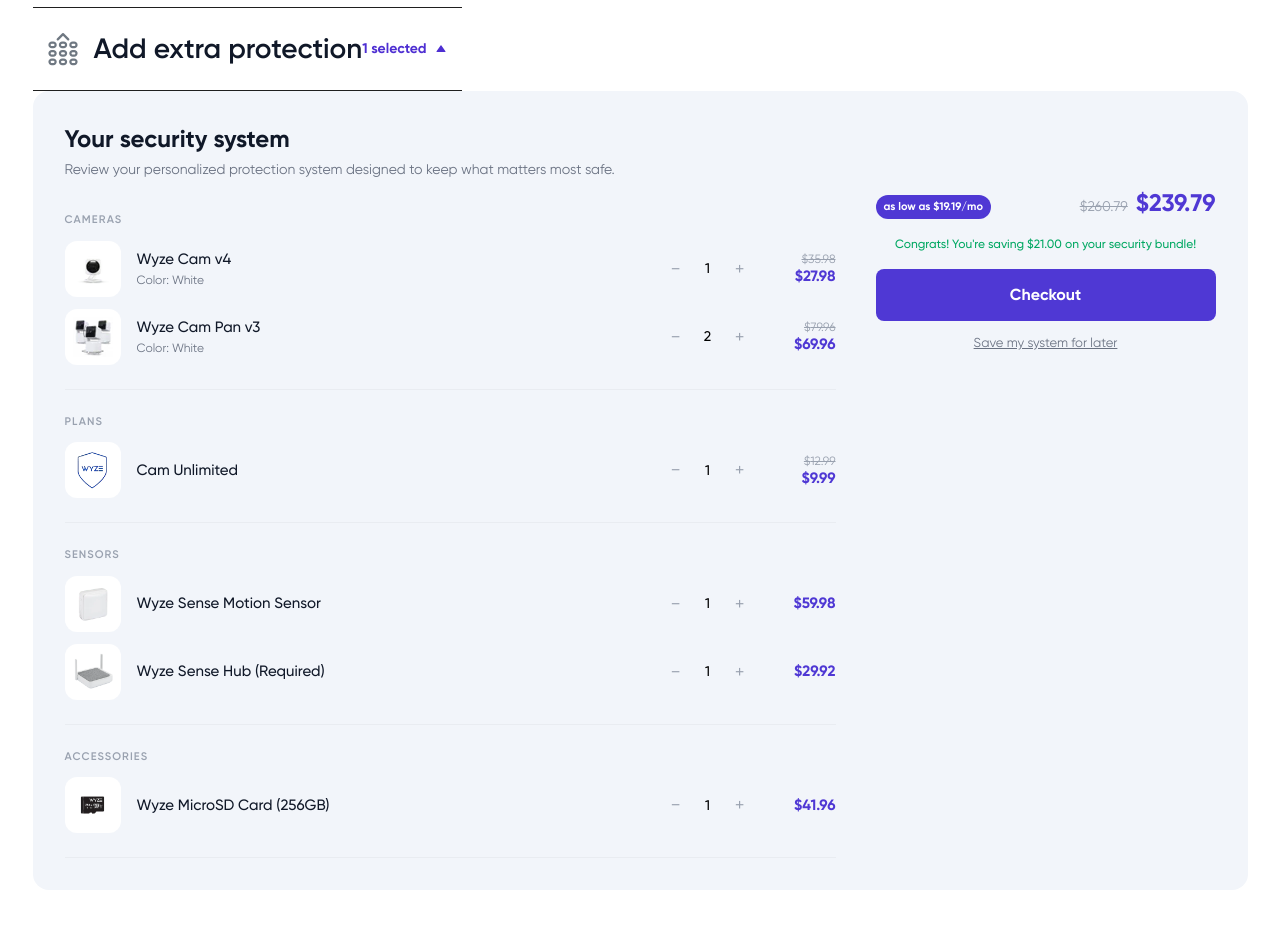
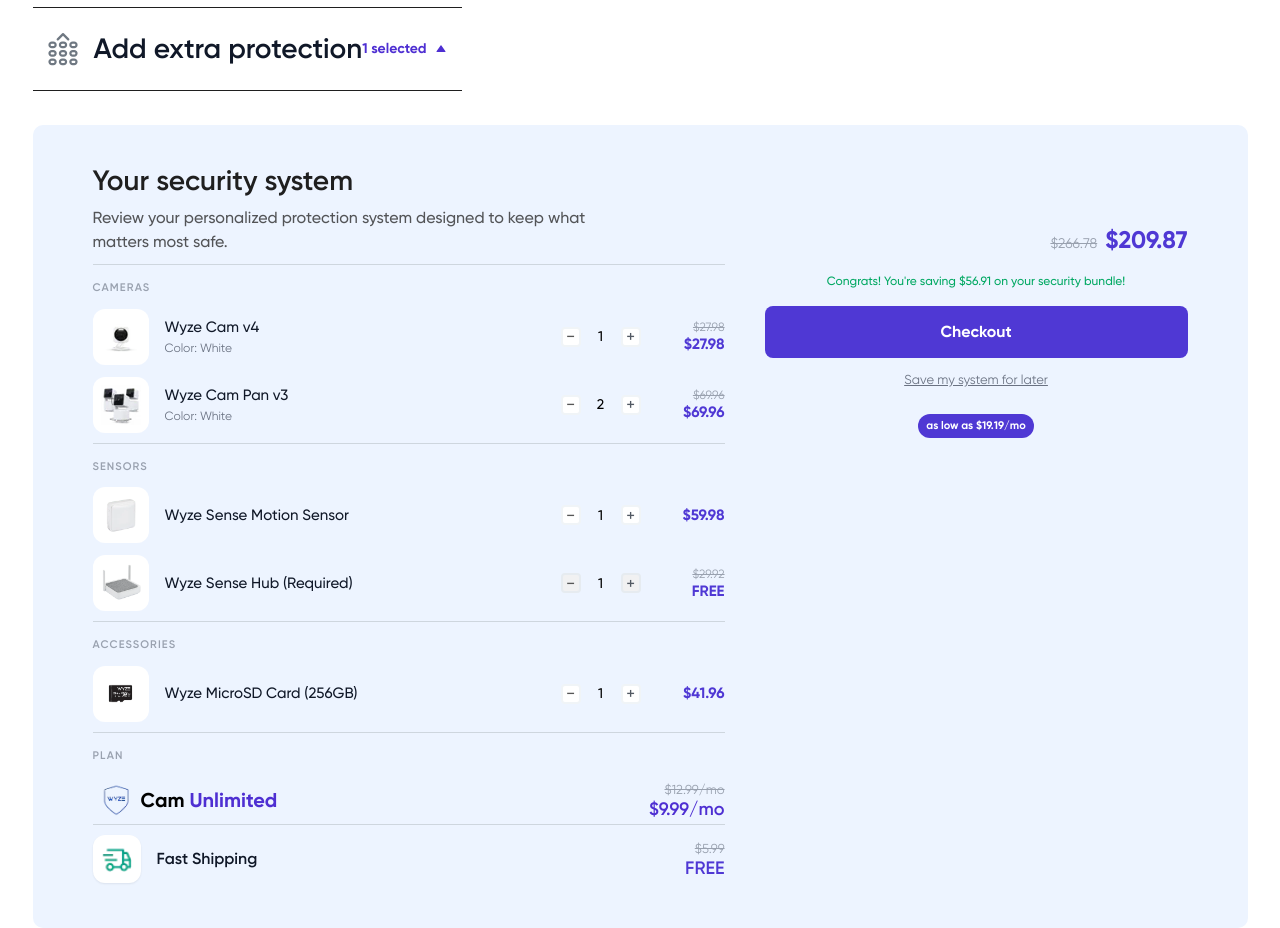
Before and after one commit to OmarElmoez/bundle-builder, a React (Vite) app: page / in a window 1280 px wide. Shown: the part 902-1830 px from the top of the page. Before the commit the page ends 1792 px from the top, so only its background shows below. Built offline with nearby package versions, Linux system fonts and the light colour scheme.

Commit message:
enhance UI for review section and add new keys for lineItems in store

```diff
--- a/src/components/ProductCard.tsx
+++ b/src/components/ProductCard.tsx
@@ -5,9 +5,6 @@
 const ProductCard = ({ product, categoryKey }) => {
   const updateQuantity = useBuilderStore((state) => state.updateQuantity);
 
-  // const categorySelections = useBuilderStore(
-  //   (state) => state.selections[categoryKey] || {},
-  // );
   const totalProductQuantity = useBuilderStore((state) =>
     state.getProductTotalQuantity(categoryKey, product.id),
   );
@@ -20,7 +17,6 @@
     productId: product.id,
     variantColor: activeColor,
   });
-  // const currentQuantity = categorySelections[activeKey] || 0;
   const isSelected = totalProductQuantity > 0;
 
   const currentQuantity = useBuilderStore(
--- a/src/components/ReviewSection.tsx
+++ b/src/components/ReviewSection.tsx
@@ -1,28 +1,38 @@
-import React from "react";
+import data from "@/db.json";
 import useBuilderStore from "@/store/useBuilderStore";
 
 const ReviewSection = () => {
-  // Listen to raw state to ensure instant re-renders
   const selections = useBuilderStore((state) => state.selections);
   void selections;
+
   const getCartDetails = useBuilderStore((state) => state.getCartDetails);
   const getCartTotal = useBuilderStore((state) => state.getCartTotal);
   const updateQuantity = useBuilderStore((state) => state.updateQuantity);
 
   const cartItems = getCartDetails();
   const cartTotal = getCartTotal();
+  const shipping = data.shipping;
+  const shippingPrice = Number(shipping?.cost ?? 0);
+  const shippingIsFree = Boolean(shipping?.isFree);
   const cartOriginalTotal = Number(
     cartItems
       .reduce(
         (sum, item) =>
-          sum + (Number(item.originalPrice ?? item.unitPrice) * item.quantity),
+          sum + Number(item.originalPrice ?? item.unitPrice) * item.quantity,
         0,
       )
       .toFixed(2),
   );
-  const cartSavings = Number(Math.max(0, cartOriginalTotal - cartTotal).toFixed(2));
-  const hasSavings = cartOriginalTotal > cartTotal;
+  const totalOriginalPrice = Number(
+    (cartOriginalTotal + (shippingIsFree ? shippingPrice : 0)).toFixed(2),
+  );
+  const cartSavings = Number(
+    Math.max(0, totalOriginalPrice - cartTotal).toFixed(2),
+  );
+  const hasSavings = totalOriginalPrice > cartTotal;
   const formatPrice = (value) => `$${Number(value).toFixed(2)}`;
+  const formatSubscriptionPrice = (value, frequency) =>
+    `${formatPrice(value)}/${frequency || "mo"}`;
 
   const groupedItems = cartItems.reduce((acc, item) => {
     if (!acc[item.category]) {
@@ -31,40 +41,51 @@
     acc[item.category].push(item);
     return acc;
   }, {});
+  const productGroups = Object.entries(groupedItems).filter(
+    ([category]) => category !== "plans",
+  );
+  const planItem = groupedItems.plans?.[0] || null;
 
   if (cartItems.length === 0) {
     return (
       <div className="bg-[#f2f5fa] p-8 rounded-2xl text-center">
-        <h2 className="text-xl font-bold text-gray-900 mb-2">Your security system</h2>
+        <h2 className="text-xl font-bold text-gray-900 mb-2">
+          Your security system
+        </h2>
         <p className="text-gray-500 text-sm">Your cart is currently empty.</p>
       </div>
     );
   }
 
   return (
-    <div className="bg-[#f2f5fa] p-6 lg:p-8 rounded-2xl flex flex-col lg:flex-row gap-10">
-
-      <div className="flex-1">
-        <header className="mb-8">
-          <h2 className="text-2xl font-bold text-gray-900 mb-1">
+    <div className="bg-[#EDF4FF] py-8.75 px-15 rounded-[10px] flex flex-col lg:flex-row gap-10 mt-8.5">
+      <div>
+        <header>
+          <h2 className="text-[28px] font-semibold text-[#1F1F1F] mb-1">
             Your security system
           </h2>
-          <p className="text-gray-500 text-[14px]">
-            Review your personalized protection system designed to keep what matters most safe.
+          <p className="text-[#1F1F1FBF] text-[16px] font-medium w-[85%] mb-2.5">
+            Review your personalized protection system designed to keep what
+            matters most safe.
           </p>
         </header>
 
-        <div className="space-y-6">
-          {Object.entries(groupedItems).map(([category, items]) => (
-            <div key={category}>
+        <div className="space-y-2.5">
+          {productGroups.map(([category, items]) => (
+            <div
+              key={category}
+              className="border border-[#CED6DE] border-r-0 border-l-0 border-b-0 pt-3.75"
+            >
               <h3 className="text-[11px] font-semibold text-gray-400 uppercase tracking-widest mb-3">
                 {category}
               </h3>
 
               <ul className="space-y-3">
                 {items.map((item) => (
-                  <li key={item.key} className="flex items-center justify-between group">
-
+                  <li
+                    key={item.key}
+                    className="flex items-center justify-between group gap-4"
+                  >
                     <div className="flex items-center gap-4">
                       <div className="bg-white p-2 rounded-xl w-14 h-14 flex items-center justify-center shrink-0">
                         <img
@@ -86,10 +107,10 @@
                     </div>
 
                     <div className="flex items-center gap-6">
-
                       <div className="flex items-center gap-3">
                         <button
                           onClick={() =>
+                            !item.isFree &&
                             updateQuantity({
                               category: item.category,
                               productId: item.productId,
@@ -97,15 +118,20 @@
                               delta: -1,
                             })
                           }
-                          className="w-6 h-6 flex items-center justify-center text-gray-400 hover:text-gray-900 transition-colors text-lg"
+                          disabled={item.isFree}
+                          className="cursor-pointer w-5 h-5 rounded-sm border-2 text-[#575757] border-[#F0F4F7] flex justify-center items-center bg-white disabled:bg-[#F1F1F2] disabled:border-[#E6EBF0] disabled:cursor-not-allowed"
+                          aria-label="Decrease quantity"
                         >
+                          <span className="font-medium leading-none mt-px">
                             &minus;
+                          </span>
                         </button>
                         <span className="text-[14px] font-medium w-4 text-center">
                           {item.quantity}
                         </span>
                         <button
                           onClick={() =>
+                            !item.isFree &&
                             updateQuantity({
                               category: item.category,
                               productId: item.productId,
@@ -113,43 +139,124 @@
                               delta: 1,
                             })
                           }
-                          className="w-6 h-6 flex items-center justify-center text-gray-400 hover:text-gray-900 transition-colors text-lg"
+                          disabled={item.isFree}
+                          className="cursor-pointer w-5 h-5 rounded-sm border-2 text-[#525963] border-[#F0F4F7] flex justify-center items-center bg-white disabled:bg-[#F1F1F2] disabled:border-[#E6EBF0] disabled:cursor-not-allowed"
+                          aria-label="Increase quantity"
                         >
+                          <span className="text-[#525963] font-medium leading-none mt-px">
                             &#43;
+                          </span>
                         </button>
                       </div>
 
                       <div className="flex flex-col items-end min-w-[60px]">
-                        {item.originalPrice && item.originalPrice > item.unitPrice && (
+                        {((item.isFree && item.unitPrice > 0) ||
+                          (item.originalPrice &&
+                            item.originalPrice > item.unitPrice)) && (
                           <span className="text-[12px] text-gray-400 line-through leading-none mb-1">
-                            ${(item.originalPrice * item.quantity).toFixed(2)}
+                            {formatPrice(item.unitPrice * item.quantity)}
                           </span>
                         )}
                         <span className="text-[15px] font-bold text-[#4f38d4] leading-none">
-                          {item.unitPrice === 0 ? "FREE" : `$${item.lineTotal}`}
+                          {item.isFree ? "FREE" : item.unitPrice === 0 ? "FREE" : `$${item.lineTotal}`}
                         </span>
                       </div>
                     </div>
                   </li>
                 ))}
               </ul>
-
-              <hr className="mt-6 border-gray-200/60" />
             </div>
           ))}
+
+          {planItem && (
+            <div className="pt-3.75 border-t border-[#CED6DE]">
+              <h3 className="text-[11px] font-semibold text-gray-400 uppercase tracking-widest mb-3">
+                PLAN
+              </h3>
+
+              <div className="space-y-0 rounded-2xl">
+                <div className="flex items-center justify-between group gap-4">
+                  <div className="flex items-center min-w-0">
+                    <div className="w-12 h-12 flex items-center justify-center shrink-0">
+                      <img
+                        src={planItem.imageUrl}
+                        alt={planItem.name}
+                        className="w-8 h-8 object-contain"
+                      />
+                    </div>
+                    <div className="min-w-0">
+                      <p className="text-[20px] font-bold leading-tight truncate">
+                        <span className="text-black">
+                          {planItem.name.split(" ")[0]}
+                        </span>{" "}
+                        <span className="text-[#4E2FD2]">
+                          {planItem.name.split(" ").slice(1).join(" ")}
+                        </span>
+                      </p>
                     </div>
                   </div>
 
-      <div className="w-full lg:w-[340px] flex flex-col pt-2 lg:pt-16">
+                  <div className="flex flex-col items-end min-w-[88px]">
+                    {planItem.originalPrice &&
+                      planItem.originalPrice > planItem.unitPrice && (
+                        <span className="text-[13px] text-gray-400 line-through leading-none mb-1">
+                          {formatSubscriptionPrice(
+                            planItem.originalPrice,
+                            planItem.frequency,
+                          )}
+                        </span>
+                      )}
+                    <span className="text-[18px] font-semibold text-[#4E2FD2] leading-none">
+                      {formatSubscriptionPrice(
+                        planItem.unitPrice,
+                        planItem.frequency,
+                      )}
+                    </span>
+                  </div>
+                </div>
+
+                <hr className="border-[#CED6DE]" />
+
+                <div className="flex items-center justify-between group gap-4 py-2.5">
+                  <div className="flex items-center gap-4 min-w-0">
+                    <div className="bg-white rounded-xl w-12 h-12 flex items-center justify-center shrink-0 shadow-[0_1px_2px_rgba(15,23,42,0.08)]">
+                      <img
+                        src={data.shipping.imageUrl}
+                        alt={data.shipping.method}
+                        className="w-8 h-8 object-contain"
+                      />
+                    </div>
+                    <div className="min-w-0">
+                      <p className="text-[16px] font-semibold text-gray-900 leading-tight truncate">
+                        {data.shipping.method}
+                      </p>
+                    </div>
+                  </div>
+
+                  <div className="flex flex-col items-end min-w-[88px]">
+                    {shippingIsFree && shippingPrice > 0 && (
+                      <span className="text-[13px] text-gray-400 line-through leading-none mb-1">
+                        {formatPrice(shippingPrice)}
+                      </span>
+                    )}
+                    <span className="text-[18px] font-semibold text-[#4f38d4] leading-none">
+                      {shippingIsFree ? "FREE" : formatPrice(shippingPrice)}
+                    </span>
+                  </div>
+                </div>
+              </div>
+            </div>
+          )}
+        </div>
+      </div>
+
+      <div className="w-full lg:w-[340px] flex flex-col flex-1 pt-2 lg:pt-16">
         <div className="flex flex-col items-end w-full mb-4">
-           <div className="flex justify-between w-full items-end mb-2">
-              <span className="bg-[#4f38d4] text-white text-[11px] font-bold px-2 py-1 rounded-full">
-                as low as $19.19/mo
-              </span>
+          <div className="flex justify-end w-full items-end mb-2">
             <div className="text-right">
               {hasSavings && (
                 <span className="text-sm text-gray-400 line-through mr-2">
-                    {formatPrice(cartOriginalTotal)}
+                  {formatPrice(totalOriginalPrice)}
                 </span>
               )}
               <span className="text-2xl font-bold text-[#4f38d4]">
@@ -159,7 +266,8 @@
           </div>
           {hasSavings && (
             <p className="text-[#00a862] text-[12px] font-medium w-full text-center mt-2">
-                Congrats! You're saving {formatPrice(cartSavings)} on your security bundle!
+              Congrats! You're saving {formatPrice(cartSavings)} on your
+              security bundle!
             </p>
           )}
         </div>
@@ -171,8 +279,13 @@
         <button className="w-full text-[13px] text-gray-500 underline hover:text-gray-800 transition-colors">
           Save my system for later
         </button>
+
+        <div className="mt-6 flex justify-center">
+          <span className="bg-[#4f38d4] text-white text-[11px] font-bold px-2 py-1 rounded-full">
+            as low as $19.19/mo
+          </span>
         </div>
-
+      </div>
     </div>
   );
 };
--- a/src/store/useBuilderStore.ts
+++ b/src/store/useBuilderStore.ts
@@ -79,6 +79,9 @@
               const originalPrice = "originalPrice" in product
                 ? product.originalPrice
                 : null;
+              const isFree = "isFree" in product ? Boolean(product.isFree) : false;
+              const unitPrice = Number(product.salePrice ?? 0);
+              const lineTotal = isFree ? 0 : Number((unitPrice * quantity).toFixed(2));
 
               lineItems.push({
                 key: itemKey,
@@ -88,9 +91,11 @@
                 color: variantColor || null,
                 imageUrl: variant ? variant.thumbnailUrl : product.imageUrl,
                 quantity: quantity,
-                unitPrice: product.salePrice,
+                unitPrice,
                 originalPrice,
-                lineTotal: Number((product.salePrice * quantity).toFixed(2)),
+                frequency: "frequency" in product ? product.frequency : null,
+                isFree,
+                lineTotal,
               });
             }
           });
```
Lines whose indentation alone changed are shown as unchanged.
